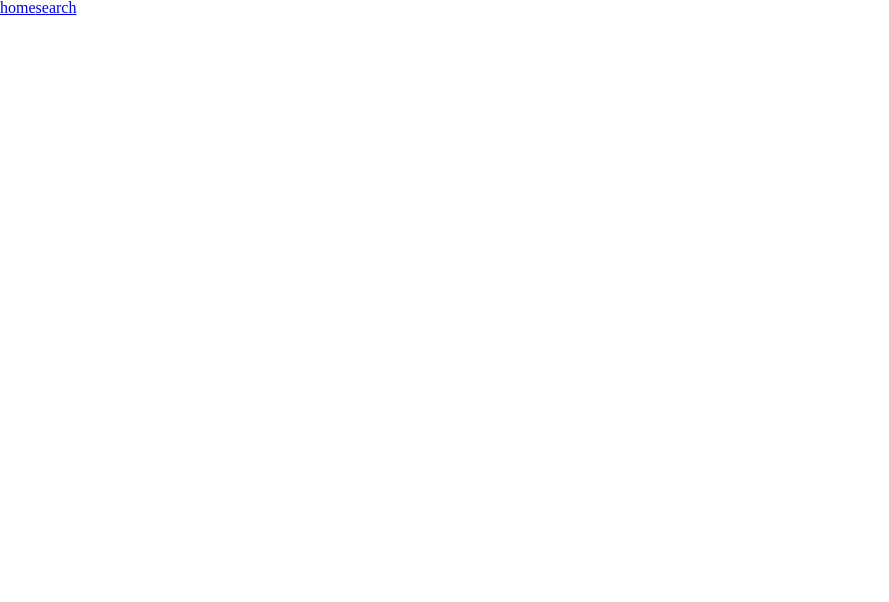
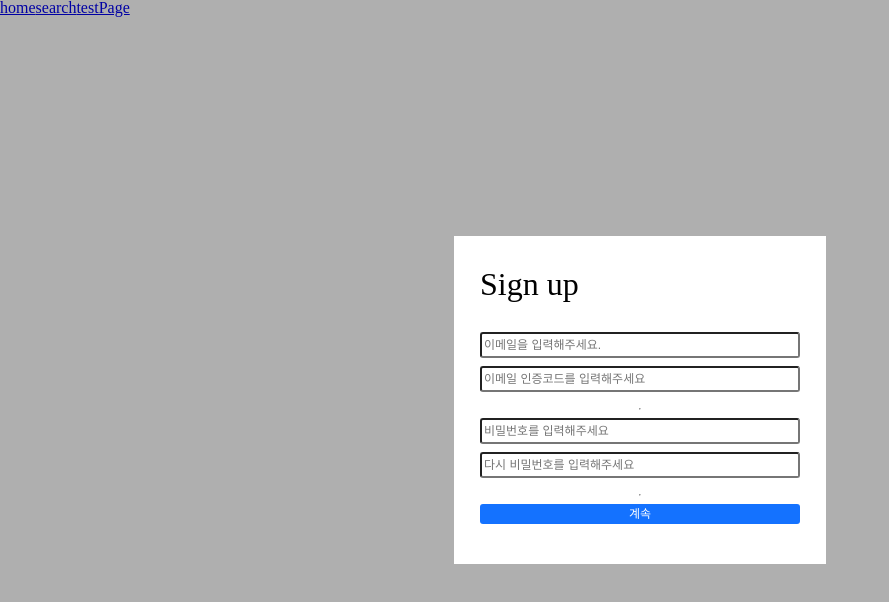
Before and after one commit to WebVolume/volume-client, a React (Create React App) app: page /test in a window 1280 px wide. Before the commit this address had no page. Shown: the top 602 px of the page, without its empty margins (0-889 px from the left). Built offline with nearby package versions, Linux system fonts and the light colour scheme.

Commit message:
feat:AddModal

```diff
--- a/src/App.tsx
+++ b/src/App.tsx
@@ -7,6 +7,7 @@ function App() {
     <div>
       <Link to="/">home</Link>
       <Link to="/search">search</Link>
+      <Link to='/test'>testPage</Link>
       <RootRouter />
     </div>
   );
--- a/src/navigation/RootRouter.tsx
+++ b/src/navigation/RootRouter.tsx
@@ -6,6 +6,7 @@ const RootRouter = () => {
     <Routes>
       <Route path="/" element={<Screens.Home />} />
       <Route path="/search" element={<Screens.Search />} />
+      <Route path='/test' element={<Screens.SignUpModal />} />
     </Routes>
   );
 };
--- /dev/null
+++ b/src/screens/Home/SignInModal.scss
@@ -0,0 +1,97 @@
+.SignIn{
+  position: absolute;
+  top: 0;
+  bottom: 0;
+  right: 0;
+  left: 0;
+  width: 100%;
+  height: 100%;
+  background: #00000050;
+  z-index: 200;
+  display: flex;
+  justify-content: center;
+  align-items: center;
+  overflow: hidden;
+  color: black;
+  div{
+    width: 25vw;
+  }
+  .or {
+    display: flex;
+    align-items: center;
+    color: black;
+    font-size: 2vh;
+    height: 1vh;
+    margin: 1vh 0;
+  }
+  .or::before,
+  .or::after {
+    content: "";
+    flex-grow: 1;
+    background: black;
+    height: 1px;
+    line-height: 0px;
+    margin: 0px 5px;
+  }
+
+  .btn , .loginInput{
+    font-size: 1.5vh;
+    margin-top: 1vh;
+    margin-bottom: 1vh;
+    height: 4vh;
+    border-radius: 3px;
+    display: table;
+    p{
+      display: table-cell;
+      text-align: center;
+      vertical-align: middle;
+    }
+    }
+
+  .modalContainer {
+    display: flex;
+    flex-direction: column;
+    height: 50vh;// fix___
+    width: 25vw;// fix___
+    position: relative;
+    z-index: 201;
+    background: white;
+    padding: 4vh 2vw 4vh 2vw;
+
+    .loginTitle{
+      font-size: 4vh;
+      margin-bottom: 4vh;
+    }
+
+    .loginContainer{
+      display: flex;
+      flex-direction: column;
+
+      .continueBtn{
+        background: #1472FF;
+        color: white;
+        display: table;
+      }
+    }
+    .simpleLoginContainer{
+      font-size: 2vh;
+      margin-top: 1vh;
+      .googleLoginBtn{
+        border: 1px solid gray;
+      }
+      .kakaoLoginBtn{
+        background: #FFC93E;
+      }
+    }
+    .signUpContainer{
+      display: flex;
+      flex-direction: row;
+      color: gray;
+      height: 3vh;
+      .signUpBtn{
+        text-align: end;
+      }
+    }
+  }
+
+}
--- /dev/null
+++ b/src/screens/Home/SignInModal.tsx
@@ -0,0 +1,43 @@
+import React from "react";
+import "./SignInModal.scss";
+
+const SignInModal = (props: any) => {
+  return (
+    <div className="SignIn" onClick={props.handleSignInModalVisible}>
+      <div className="modalContainer" onClick={e => e.stopPropagation()}>
+        <h1 className="loginTitle">Login</h1>
+        <div className="loginContainer">
+          <input
+            type="text"
+            className="emailInput loginInput"
+            placeholder=" 이메일을 입력해주세요."
+          />
+          <input
+            type="password"
+            className="passwordInput loginInput"
+            placeholder=" 비밀번호를 입력해주세요."
+          />
+          <div className="continueBtn btn">
+            <p>계속</p>
+          </div>
+          <div className="signUpContainer">
+            <div className="findAccountBtn btn">이메일,비밀번호찾기</div>
+            <div className="signUpBtn btn">회원가입하기</div>
+          </div>
+        </div>
+        <div className="or">또는</div>
+        <div className="simpleLoginContainer">
+          <p>간편로그인</p>
+          <div className="googleLoginBtn btn">
+            <p>구글로 시작하기</p>
+          </div>
+          <div className="kakaoLoginBtn btn">
+            <p>카카오톡으로 시작하기</p>
+          </div>
+        </div>
+      </div>
+    </div>
+  );
+};
+
+export default SignInModal;
--- /dev/null
+++ b/src/screens/Home/SignUpModal.scss
@@ -0,0 +1,53 @@
+.SignUp{
+  position: absolute;
+  top: 0;
+  bottom: 0;
+  right: 0;
+  left: 0;
+  width: 100%;
+  height: 100%;
+  background: #00000050;
+  z-index: 200;
+  display: flex;
+  justify-content: center;
+  align-items: center;
+  overflow: hidden;
+  color: black;
+  .btn , input{
+    font-size: 1.5vh;
+    margin-bottom: 1vh;
+    height: 4vh;
+    border-radius: 3px;
+    display: table;
+    p{
+      display: table-cell;
+      text-align: center;
+      vertical-align: middle;
+    }
+    }
+  .modalContainer {
+    display: flex;
+    flex-direction: column;
+    height: 33vh;// fix___
+    width: 25vw;// fix___
+    position: relative;
+    z-index: 201;
+    background: white;
+    padding: 4vh 2vw 4vh 2vw;
+
+    .signUpTitle{
+      font-size: 4vh;
+      margin-bottom: 4vh;
+    }
+
+
+    .continueBtn{
+        background: #1472FF;
+        color: white;
+        display: table;
+
+
+    }
+  }
+
+}
--- /dev/null
+++ b/src/screens/Home/SignUpModal.tsx
@@ -0,0 +1,39 @@
+import React from "react";
+import "./SignUpModal.scss";
+const SignUpModal = (props: any) => {
+  return (
+    <div className="SignUp" onClick={props.handleSignUpModalVisible}>
+      <div className="modalContainer" onClick={e => e.stopPropagation()}>
+        <h1 className="signUpTitle">Sign up</h1>
+        <input
+          type="text"
+          className="emailInput"
+          placeholder="이메일을 입력해주세요."
+        />
+        <input
+          type="text"
+          className="emailAuthInput"
+          placeholder="이메일 인증코드를 입력해주세요"
+        />
+
+        <hr />
+        <input
+          type="password"
+          className="passwordInput"
+          placeholder="비밀번호를 입력해주세요"
+        />
+        <input
+          type="password"
+          className="passwordAuthInput"
+          placeholder="다시 비밀번호를 입력해주세요"
+        />
+        <hr />
+        <div className="continueBtn btn">
+          <p>계속</p>
+        </div>
+      </div>
+    </div>
+  );
+};
+
+export default SignUpModal;
--- a/src/screens/index.ts
+++ b/src/screens/index.ts
@@ -1,3 +1,4 @@
 import Home from "./Home";
 import Search from "./Search";
-export { Home, Search };
+import SignUpModal from './Home/SignUpModal';
+export { Home, Search, SignUpModal };
```
Also changed, not shown: src/assets/images/background.png (added).
